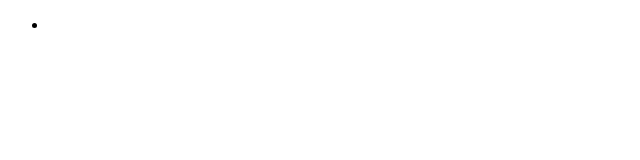
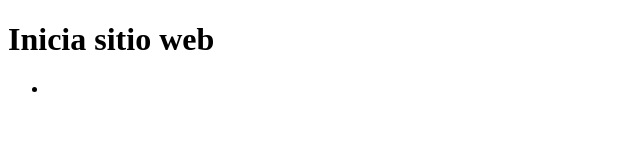
Before and after one commit to RicardoUG2025/terminal-sur-modificada, a plain HTML site: page index.html in a window 1280 px wide. Shown: the whole page, without its empty margins (0-640 px from the left). Drawn offline with Linux system fonts and the light colour scheme.

Commit message:
Titulo h1

```diff
--- a/index.html
+++ b/index.html
@@ -6,6 +6,8 @@
   <title>Terminal Central del Sur</title>
 </head>
 <body>
+
+  <h1>Inicia sitio web</h1>
   <div class="container">
     <head>
       <div class="logo"></div>
```
